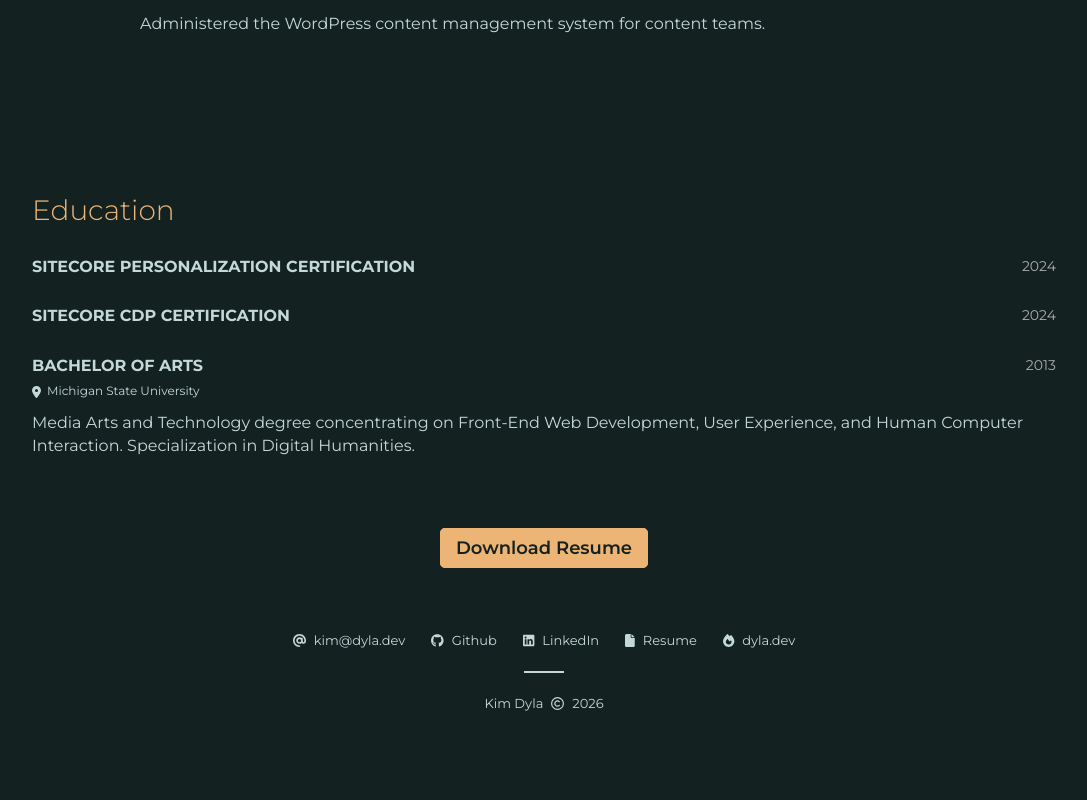
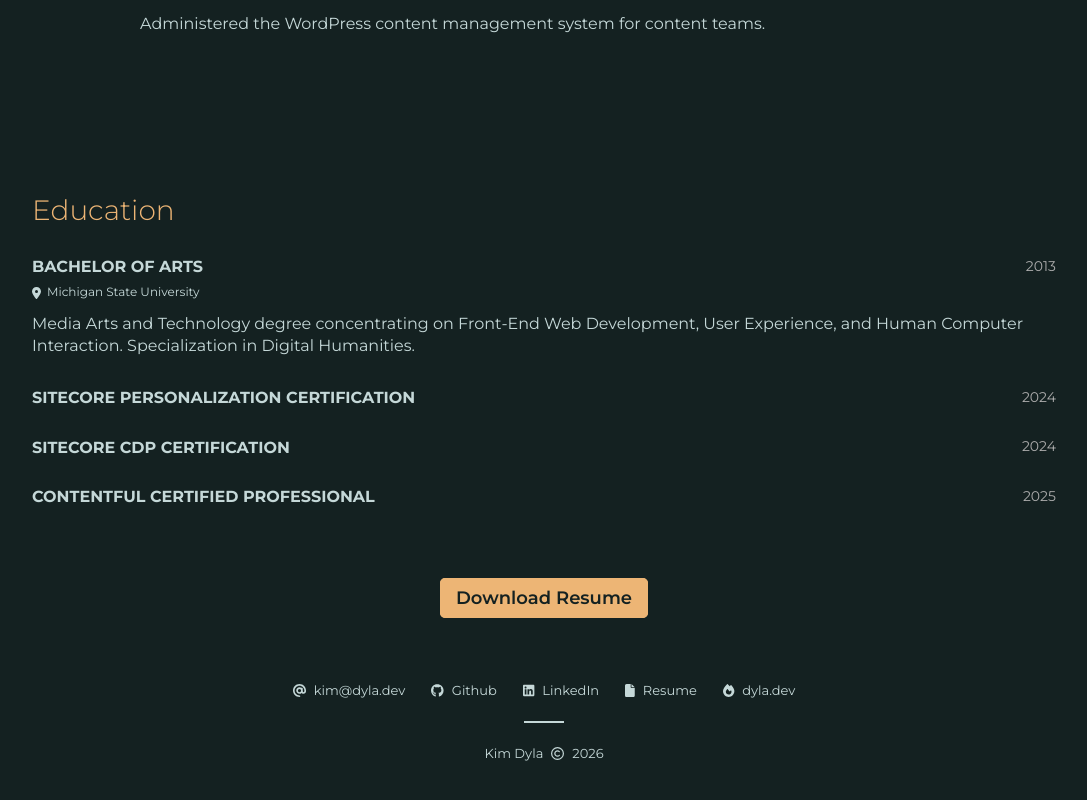
Before and after one commit to dylakim/portfolio-react, a Next.js app: page /experience in a window 1280 px wide. Shown: the part 1988-2788 px from the top of the page, without its empty margins (96-1183 px from the left). Before the commit the page ends 2758 px from the top, so only its background shows below. Built offline with nearby package versions, Linux system fonts and the light colour scheme; a web font is replaced by a local one.

Commit message:
reorder education and add contentful cert

```diff
--- a/src/data/education.ts
+++ b/src/data/education.ts
@@ -1,6 +1,13 @@
 import type { EducationProps } from 'components/education';
 
 export const education: EducationProps[] = [
+  {
+    title: 'Bachelor of Arts',
+    completionYear: '2013',
+    location: 'Michigan State University',
+    description:
+      'Media Arts and Technology degree concentrating on Front-End Web Development, User Experience, and Human Computer Interaction. Specialization in Digital Humanities.',
+  },
   {
     title: 'Sitecore Personalization Certification',
     completionYear: '2024',
@@ -10,10 +17,7 @@ export const education: EducationProps[] = [
     completionYear: '2024',
   },
   {
-    title: 'Bachelor of Arts',
-    completionYear: '2013',
-    location: 'Michigan State University',
-    description:
-      'Media Arts and Technology degree concentrating on Front-End Web Development, User Experience, and Human Computer Interaction. Specialization in Digital Humanities.',
+    title: 'Contentful Certified Professional',
+    completionYear: '2025',
   },
 ];
```
